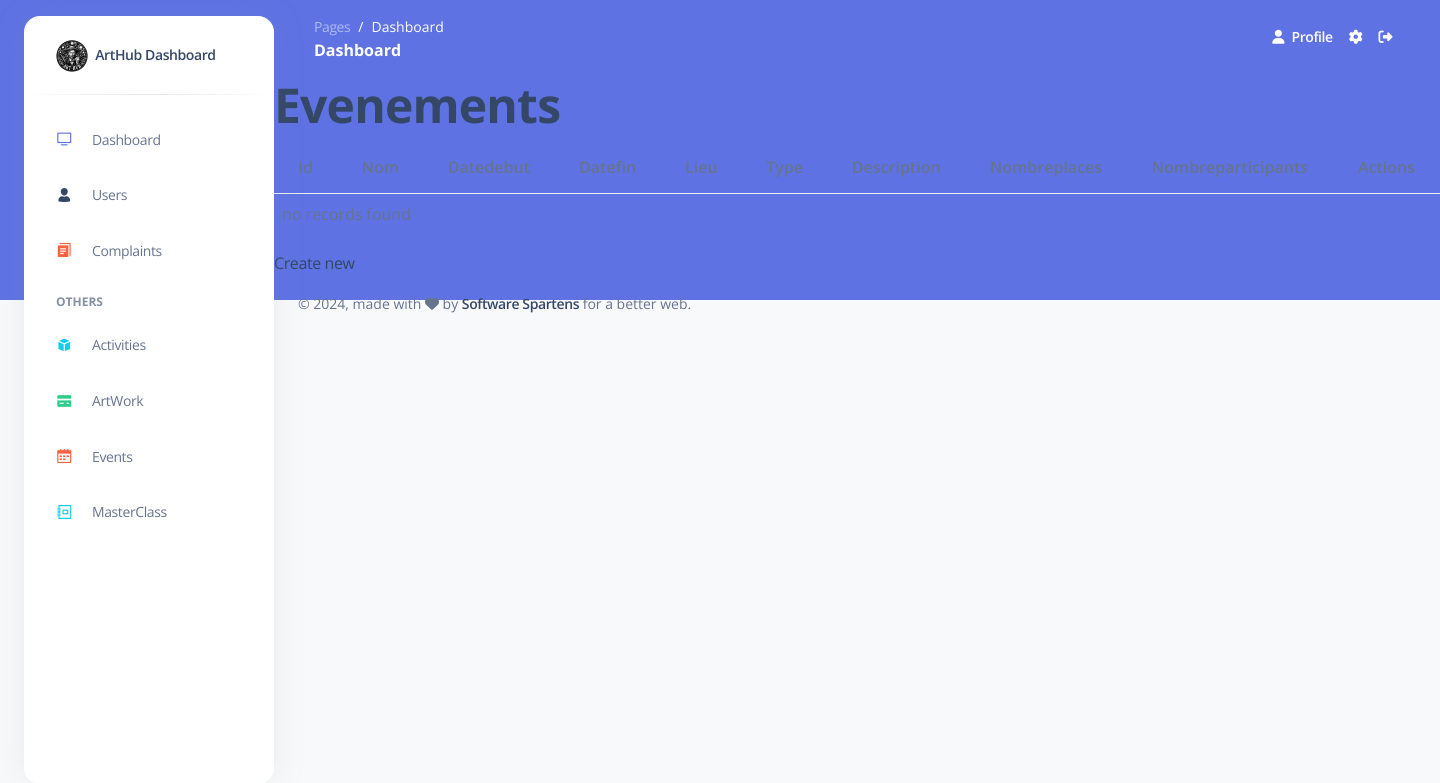
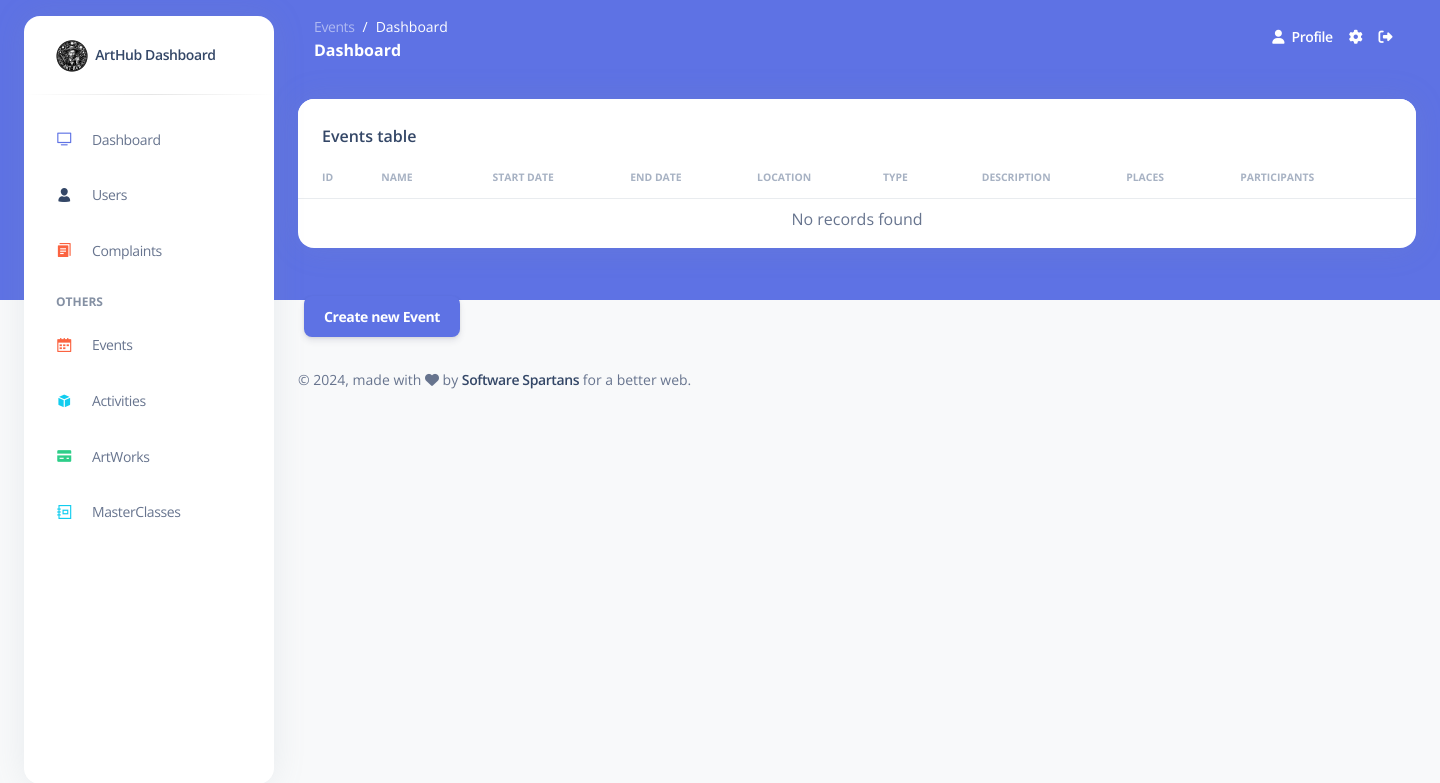
Before and after one commit to skyfaid/ArtHubWebsite, a Symfony app: template templates/evenements/index.html.twig in a window 1440 px wide. Shown: the top 783 px of the page. Run offline with Twig, Linux system fonts and the light colour scheme; the template is opened without the code that fills it, so the values that code supplies are empty; some libraries are stand-ins or nearby versions.

Commit message:
what is love

```diff
--- a/templates/baseAdmin.html.twig
+++ b/templates/baseAdmin.html.twig
@@ -23,6 +23,7 @@
 
     <!-- CSS Files -->
     <link id="pagestyle" href="{{asset('adminDash/css/argon-dashboard.css?v=2.0.4')}}" rel="stylesheet" />
+
     {% endblock %}
 </head>
 <body class="g-sidenav-show   bg-gray-100">
@@ -67,6 +68,14 @@
           <h6 class="ps-4 ms-2 text-uppercase text-xs font-weight-bolder opacity-6">others</h6>
         </li>
         <li class="nav-item">
+            <a class="nav-link {{ app.request.attributes.get('_route') == 'app_evenements_index' ? 'active' : '' }} " href="{{ path('app_evenements_index')}}">
+              <div class="icon icon-shape icon-sm border-radius-md text-center me-2 d-flex align-items-center justify-content-center">
+                <i class="ni ni-calendar-grid-58 text-warning text-sm opacity-10"></i>
+              </div>
+              <span class="nav-link-text ms-1">Events</span>
+            </a>
+        </li>
+        <li class="nav-item">
             <a class="nav-link " href="">
                 <div class="icon icon-shape icon-sm border-radius-md text-center me-2 d-flex align-items-center justify-content-center">
                     <i class="ni ni-app text-info text-sm opacity-10"></i>
@@ -79,24 +88,17 @@
                 <div class="icon icon-shape icon-sm border-radius-md text-center me-2 d-flex align-items-center justify-content-center">
                     <i class="ni ni-credit-card text-success text-sm opacity-10"></i>
                 </div>
-              <span class="nav-link-text ms-1">ArtWork</span>
+              <span class="nav-link-text ms-1">ArtWorks</span>
             </a>
         </li>
-        <li class="nav-item">
-            <a class="nav-link " href="">
-              <div class="icon icon-shape icon-sm border-radius-md text-center me-2 d-flex align-items-center justify-content-center">
-                <i class="ni ni-calendar-grid-58 text-warning text-sm opacity-10"></i>
-              </div>
-              <span class="nav-link-text ms-1">Events</span>
-            </a>
-        </li>
+
 
         <li class="nav-item">
             <a class="nav-link " href="">
                 <div class="icon icon-shape icon-sm border-radius-md text-center me-2 d-flex align-items-center justify-content-center">
                     <i class="ni ni-collection text-info text-sm opacity-10"></i>
                 </div>
-              <span class="nav-link-text ms-1">MasterClass</span>
+              <span class="nav-link-text ms-1">MasterClasses</span>
             </a>
         </li>
       </ul>
@@ -153,7 +155,7 @@
                   document.write(new Date().getFullYear())
                 </script>,
                 made with <i class="fa fa-heart"></i> by
-                <a href="#" class="font-weight-bold" target="_blank">Software Spartens</a>
+                <a href="#" class="font-weight-bold" target="_blank">Software Spartans</a>
                 for a better web.
               </div>
             </div>
--- a/templates/evenements/index.html.twig
+++ b/templates/evenements/index.html.twig
@@ -1,53 +1,71 @@
 {% extends 'baseAdmin.html.twig' %}
 
-{% block title %}Evenements index{% endblock %}
+{% block title %}ArtHub - Events{% endblock %}
 
-{% block body %}
-    <h1>Evenements </h1>
+{% block page_name %}Events{% endblock %}
 
-    <table class="table">
-        <thead>
-            <tr>
-                <th>Id</th>
-                <th>Nom</th>
-                <th>Datedebut</th>
-                <th>Datefin</th>
-                <th>Lieu</th>
-                <th>Type</th>
-                <th>Description</th>
-                <th>Nombreplaces</th>
-                <th>Nombreparticipants</th>
-               {# <th>Posterurl</th> #}
-               {# <th>Videourl</th>#}
-                <th>actions</th>
+{% block body %} <!-- this is used to override the body in the base admin template -->
+<div class="container-fluid py-4">
+    <div class="row">
+        <div class="col-12">
+            <div class="card mb-4">
+                <div class="card-header pb-0">
+                    <h6>Events table</h6>
+                </div>
+                <div class="card-body px-0 pt-0 pb-2">
+                    <div class="table-responsive p-0">
+                        <table class="table align-items-center mb-0">
+                            <thead> <!-- thead = table header -->
+                                <tr> <!-- tr = table rows -->
+                                    <th class="text-uppercase text-secondary text-xxs font-weight-bolder opacity-7">ID</th> <!-- th represents a column header -->
+                                    <th class="text-uppercase text-secondary text-xxs font-weight-bolder opacity-7 ps-2">Name</th>
+                                    <th class="text-center text-uppercase text-secondary text-xxs font-weight-bolder opacity-7">Start Date</th>
+                                    <th class="text-center text-uppercase text-secondary text-xxs font-weight-bolder opacity-7">End Date</th>
+                                    <th class="text-center text-uppercase text-secondary text-xxs font-weight-bolder opacity-7">Location</th>
+                                    <th class="text-center text-uppercase text-secondary text-xxs font-weight-bolder opacity-7">Type</th>
+                                    <th class="text-center text-uppercase text-secondary text-xxs font-weight-bolder opacity-7">Description</th>
+                                    <th class="text-center text-uppercase text-secondary text-xxs font-weight-bolder opacity-7">Places</th>
+                                    <th class="text-center text-uppercase text-secondary text-xxs font-weight-bolder opacity-7">Participants</th>
+                                    <th class="text-secondary opacity-7"></th>
                                 </tr>
                             </thead>
                             <tbody>
                                 {% for evenement in evenements %}
-            <tr>
-                <td>{{ evenement.id }}</td>
+                                <tr> <!-- tr = table rows -->
+                                    <td>{{ evenement.id }}</td>  <!-- td = table data -->
                                     <td>{{ evenement.nom }}</td>
-                <td>{{ evenement.datedebut ? evenement.datedebut|date('Y-m-d') : '' }}</td>
-                <td>{{ evenement.datefin ? evenement.datefin|date('Y-m-d') : '' }}</td>
-                <td>{{ evenement.lieu }}</td>
-                <td>{{ evenement.type }}</td>
-                <td>{{ evenement.description }}</td>
-                <td>{{ evenement.nombreplaces }}</td>
-                <td>{{ evenement.nombreparticipants }}</td>
-              {# <td>{{ evenement.posterurl }}</td>#}
-               {# <td>{{ evenement.videourl }}</td>#}
-                <td>
-                    <a href="{{ path('app_evenements_show', {'id': evenement.id}) }}">show</a>
-                    <a href="{{ path('app_evenements_edit', {'id': evenement.id}) }}">edit</a>
+                                    <td class="align-middle text-center">{{ evenement.datedebut ? evenement.datedebut|date('Y-m-d') : '' }}</td>
+                                    <td class="align-middle text-center">{{ evenement.datefin ? evenement.datefin|date('Y-m-d') : '' }}</td>
+                                    <td class="align-middle text-center">{{ evenement.lieu }}</td>
+                                    <td class="align-middle text-center">{{ evenement.type }}</td>
+                                    <td class="align-middle text-center">{{ evenement.description }}</td>
+                                    <td class="align-middle text-center">{{ evenement.nombreplaces }}</td>
+                                    <td class="align-middle text-center">{{ evenement.nombreparticipants }}</td>
+                                    <td class="align-middle">
+                                        <a href="{{ path('app_evenements_show', {'id': evenement.id}) }}" class="text-secondary font-weight-bold text-xs" data-toggle="tooltip" data-original-title="View event">
+                                            View
+                                        </a>
+                                        <a href="{{ path('app_evenements_edit', {'id': evenement.id}) }}" class="text-secondary font-weight-bold text-xs" data-toggle="tooltip" data-original-title="Edit event">
+                                            Edit
+                                        </a>
                                     </td>
                                 </tr>
                                 {% else %}
                                 <tr>
-                <td colspan="12">no records found</td>
+                                    <td colspan="10" class="text-center">No records found</td>
                                 </tr>
                                 {% endfor %}
                             </tbody>
                         </table>
+                    </div>
+                </div>
+            </div>
+        </div>
+    </div>
+</div>
 
-    <a href="{{ path('app_evenements_new') }}">Create new</a>
+<a href="{{ path('app_evenements_new') }}" class="btn btn-primary" style="margin-left: 30px;">Create new Event</a>
+
+
+
 {% endblock %}
```
Lines whose indentation alone changed are shown as unchanged.
